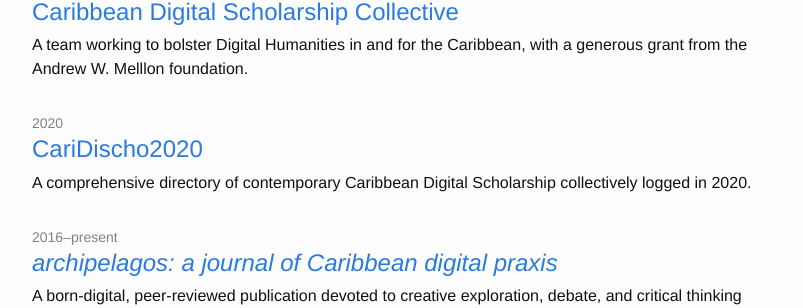
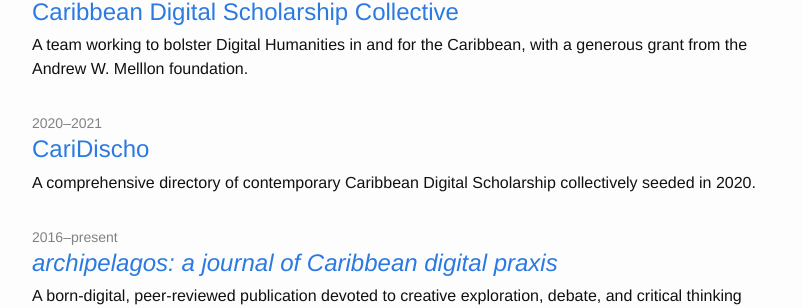
Before and after one commit to elotroalex/elotroalex, a Jekyll site: the page built from profiles.md, in a window 1280 px wide and 900 px high, scrolled down 1469 px. Shown: the part 145-453 px from the top of the window, without its empty margins (238-1041 px from the left). Built offline with Jekyll 4.4.1, drawn with Linux system fonts in a browser that asks for light colours.

Commit message:
updated caridischo

```diff
--- a/_data/projects.yml
+++ b/_data/projects.yml
@@ -20,12 +20,12 @@
 
 
 
-- title: "CariDischo2020"
-  time: "2020"
+- title: "CariDischo"
+  time: "2020–2021"
   link: caribbeandigitalnyc.net/caridischo
   url: http://caribbeandigitalnyc.net/caridischo/
   category: tcd
-  blurb: "A comprehensive directory of contemporary Caribbean Digital Scholarship collectively logged in 2020."
+  blurb: "A comprehensive directory of contemporary Caribbean Digital Scholarship collectively seeded in 2020."
 
 - title: "<em>archipelagos: a journal of Caribbean digital praxis</em>"
   time: "2016–present"
```
